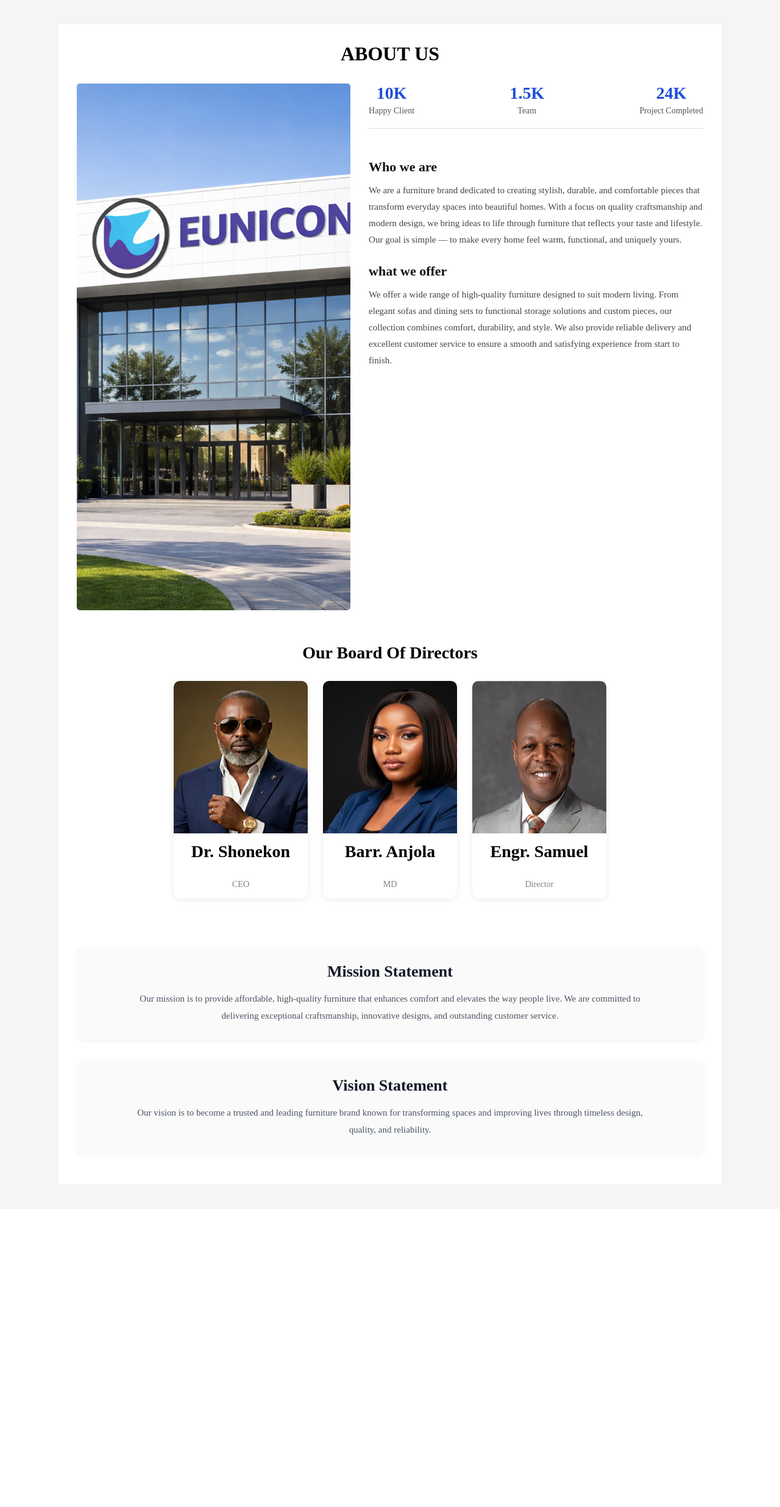
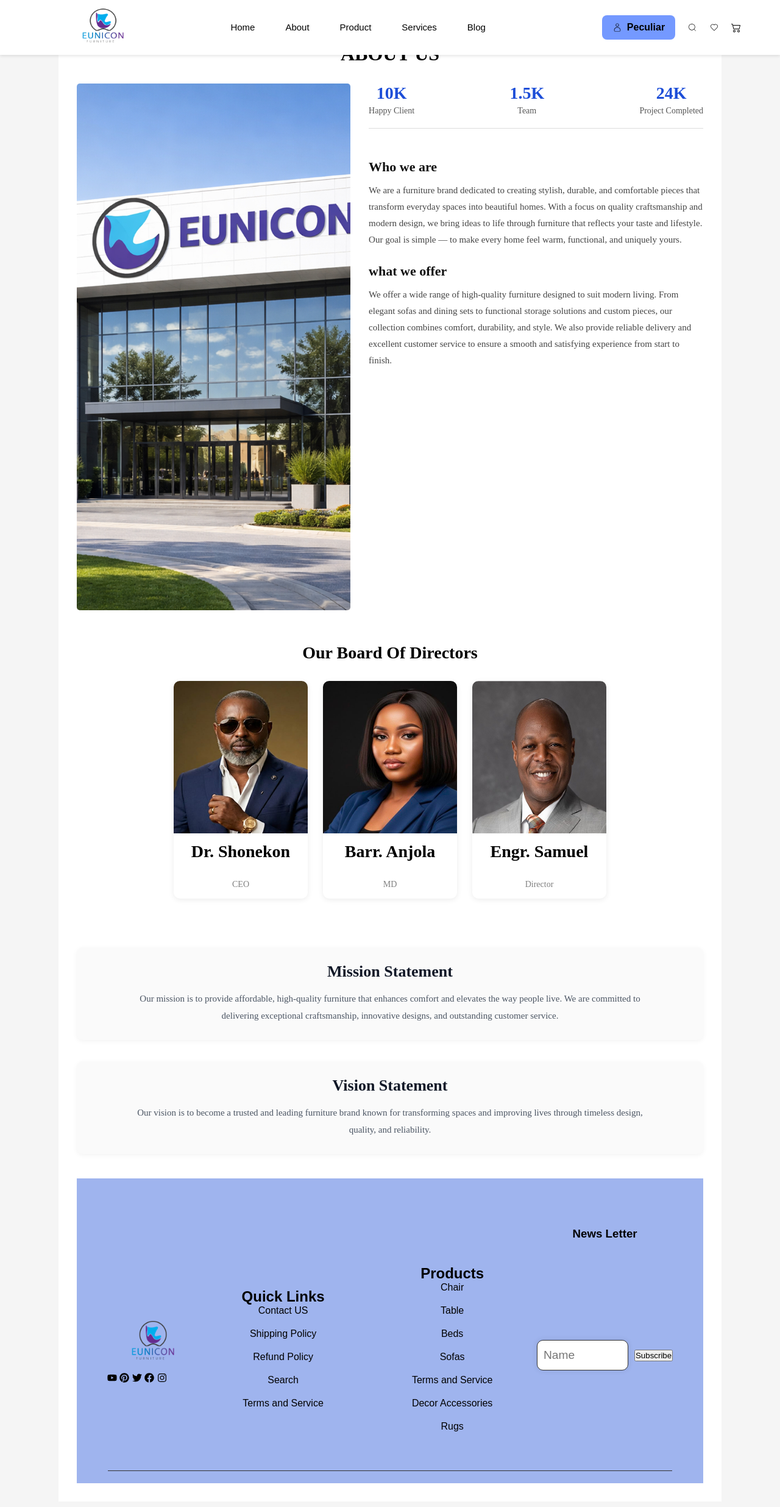
Before and after one commit to Pr-ElTech/EUNICON-FURNITURES-APP, a React (Vite) app: page /about in a window 1280 px wide. Shown: the top 2472 px of the page at 61% size. Before the commit the page ends 1983 px from the top, so only its background shows below. Built offline with nearby package versions, Linux system fonts and the light colour scheme.

Commit message:
added header and footer to the about component

```diff
--- a/src/Pages/About.jsx
+++ b/src/Pages/About.jsx
@@ -4,11 +4,14 @@ import Portrait from '../Components/Portrait'
 import Statements from '../Components/Statements'
 import { directors } from '../data/directors'
 import eunicon from "../assets/directorsportrait/eunicon.jpg"
+import Header from "../Components/HeroHeader"
+import Footer from "../Components/HeroFooter"
 
 
 const About = () => {
   return (
     <div className='about_us_page'>
+        <Header/>
         <div className='about_us_page_wrapper'>
             <h1>ABOUT US</h1>
             <div className='about_text_and_image'>
@@ -85,7 +88,7 @@ const About = () => {
             </article>
 
 
-
+<Footer/>
         </div>
 
 
```
